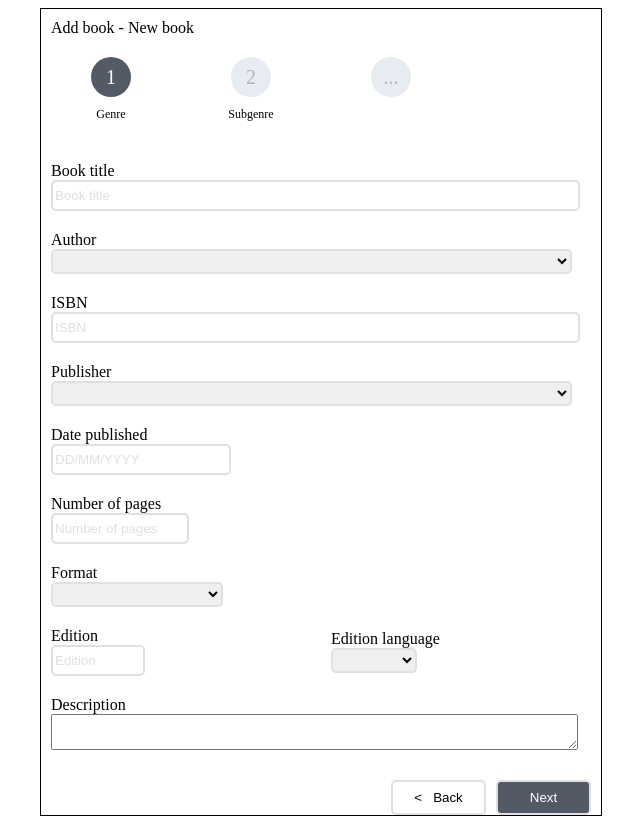
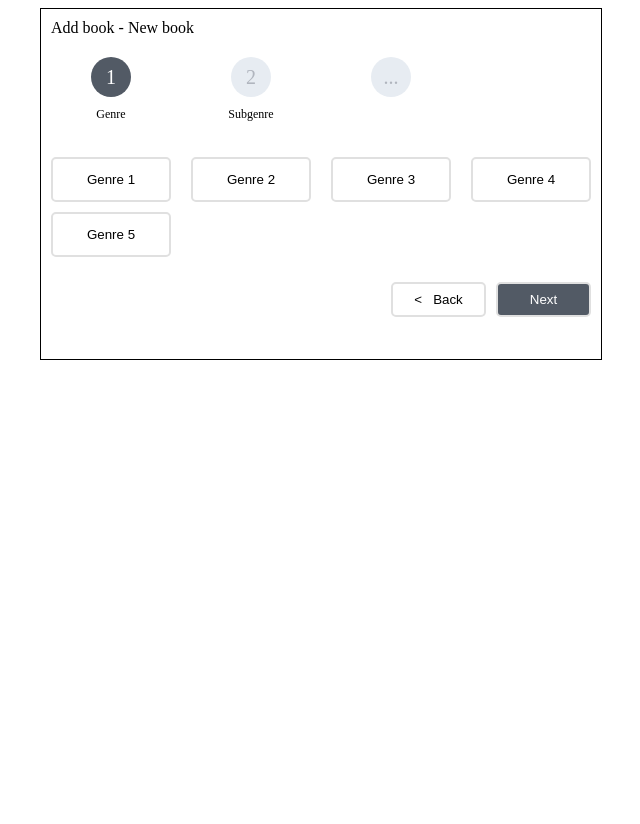
Before and after one commit to lemibbdk/library, an Angular app: page / in a window 1280 px wide. Shown: the whole page, without its empty margins (319-959 px from the left). After the commit the page ends 800 px from the top, so only its background shows below. Built offline with nearby package versions, Linux system fonts and the light colour scheme.

Commit message:
change classes for selecting genre and subgenre

```diff
--- a/src/app/app.component.html
+++ b/src/app/app.component.html
@@ -18,9 +18,9 @@
     </div>
   </div>
 
-  <div class="form-container__form" *ngIf="currentStep === 0">
+  <div class="form-container__select-buttons" *ngIf="currentStep === 1">
     <button type="button"
-            class="form-container__form__button"
+            class="form-container__select-buttons__button"
             [class.active]="genre.id === selectedGenre?.id"
             *ngFor="let genre of genres"
             (click)="selectGenre(genre)"
@@ -29,9 +29,9 @@
     </button>
   </div>
 
-  <div class="form-container__form" *ngIf="currentStep === 2">
+  <div class="form-container__select-buttons" *ngIf="currentStep === 2">
     <button type="button"
-            class="form-container__form__button"
+            class="form-container__select-buttons__button"
             [class.active]="subgenre.id === selectedSubgenre?.id"
             *ngFor="let subgenre of subgenres"
             (click)="selectSubgenre(subgenre)"
@@ -40,7 +40,7 @@
     </button>
 
     <button type="button"
-            class="form-container__form__button"
+            class="form-container__select-buttons__button"
             [class.active]="addNewSubgenreSelected"
             (click)="onAddNewClick()"
     >
@@ -67,7 +67,7 @@
 
   <form [formGroup]="bookForm"
         class="form-container__form"
-        *ngIf="currentStep === 1">
+        *ngIf="toShowBookForm()">
     <div class="form-container__form__row"
          *ngFor="let row of bookFormModel"
     >
--- a/src/app/app.component.scss
+++ b/src/app/app.component.scss
@@ -40,6 +40,18 @@
     }
   }
 
+  &__select-buttons {
+    display: flex;
+    flex-wrap: wrap;
+    margin-top: 30px;
+
+    &__button {
+      width: 120px;
+      height: 45px;
+      margin: 5px 10px;
+    }
+  }
+
   &__form {
     display: flex;
     flex-direction: column;
@@ -48,12 +60,6 @@
 
     &__row {
       display: flex;
-
-      &__button {
-        width: 120px;
-        height: 45px;
-        margin: 5px 10px;
-      }
 
       &__form-field {
         display: flex;
--- a/src/app/app.component.ts
+++ b/src/app/app.component.ts
@@ -56,18 +56,7 @@ export class AppComponent implements OnInit {
       isDescriptionRequired: new FormControl(''),
     })
 
-    this.bookForm = new FormGroup({
-      title: new FormControl(''),
-      author: new FormControl(''),
-      isbn: new FormControl(''),
-      publisher: new FormControl(''),
-      datePublished: new FormControl(''),
-      numberOfPages: new FormControl(''),
-      format: new FormControl(''),
-      edition: new FormControl(''),
-      editionLanguage: new FormControl(''),
-      description: new FormControl(''),
-    });
+    this.bookForm = new FormGroup({});
 
     this.bookFormModel = [
       [
@@ -224,7 +213,11 @@ export class AppComponent implements OnInit {
   }
 
   private _handleThirdStepNextClick(): void {
-
+    this.bookFormModel
+      .flat()
+      .forEach((formItem: FormFieldModel) => {
+        this.bookForm.addControl(formItem.field, new FormControl(''));
+      })
   }
 
   public previousStep(): void {
```
